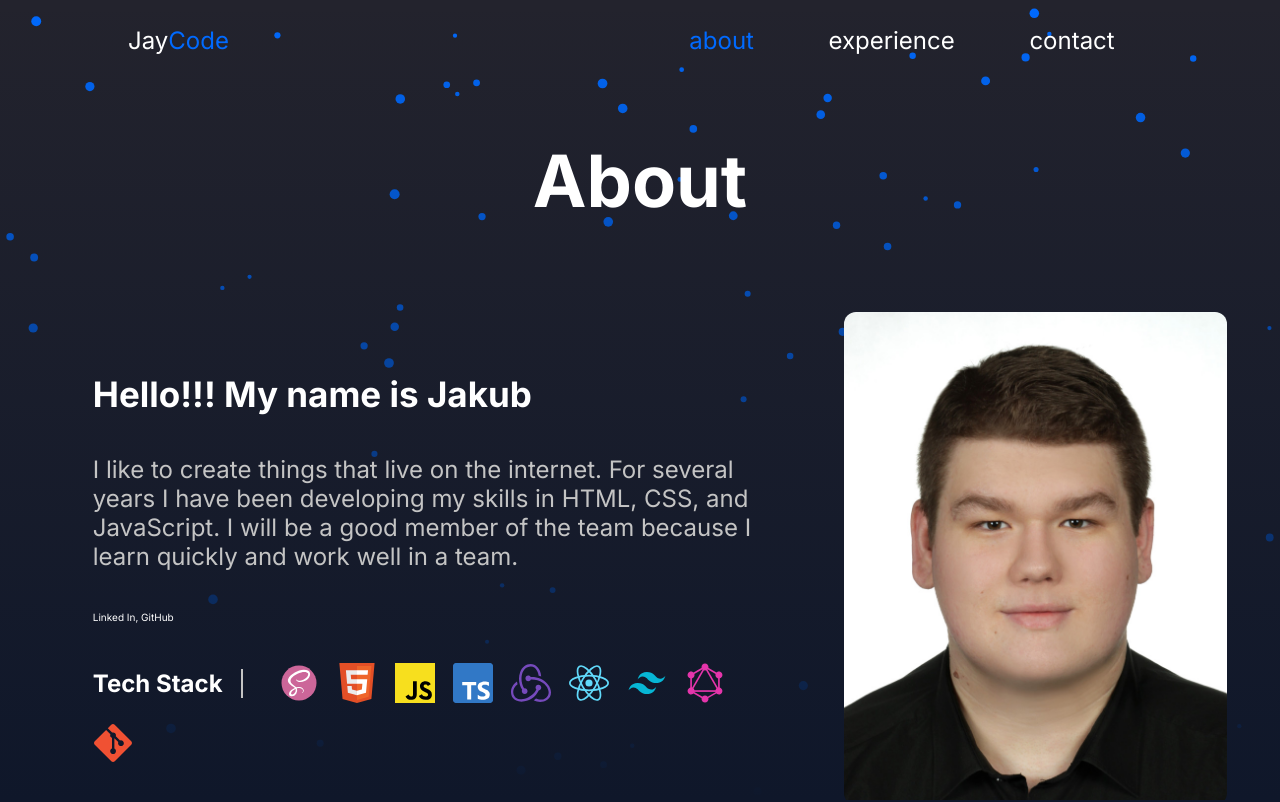
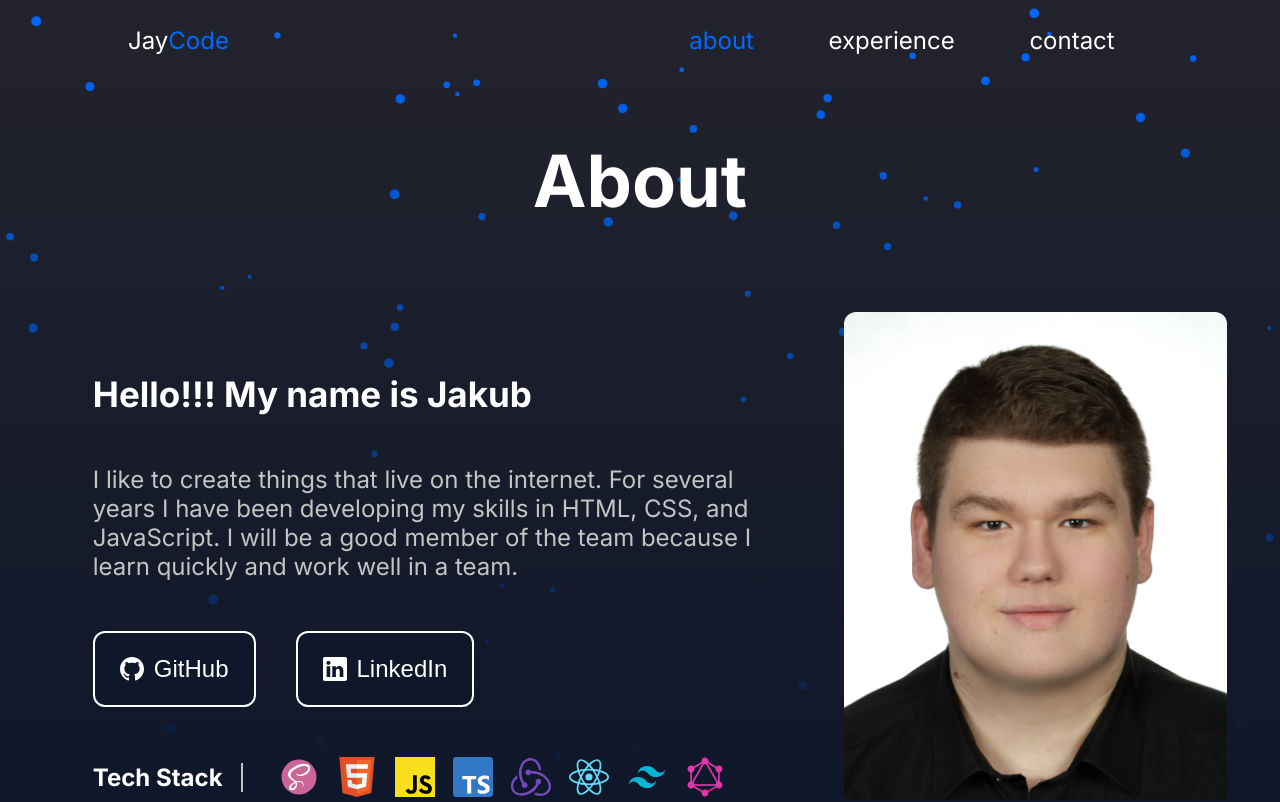
Before and after one commit to JayCodeGitHub/jaycode.pl, a Next.js app: page /about in a window 1280 px wide. Shown: the top 802 px of the page. Built offline with nearby package versions, Linux system fonts and the light colour scheme.

Commit message:
Styled socialMediaButton

```diff
--- a/src/components/aboutSection/aboutSection.styles.ts
+++ b/src/components/aboutSection/aboutSection.styles.ts
@@ -25,7 +25,7 @@ export const StyledDescriptionsWrapper = styled.div`
     display: flex;
     flex-direction: column;
     width: 100%;
-    gap: 4rem;
+    gap: 5rem;
     padding: 5%;
     ${({ theme }) => theme.mq.desktop} {
         width: 65%;
@@ -43,7 +43,9 @@ export const StyledDescription = styled.p`
 `
 
 export const StyledLinksWrapper = styled.span`
-    color: ${({ theme }) => theme.white};
+    display: flex;
+    gap: 4rem;
+    width: min-content;
 `
 
 export const StyledTechnologiesWrapper = styled.ul`
--- a/src/components/aboutSection/aboutSection.tsx
+++ b/src/components/aboutSection/aboutSection.tsx
@@ -11,6 +11,7 @@ import {
   StyledImage,
 } from "./aboutSection.styles";
 import { AboutSectionItems } from "@/assets/aboutSectionItems";
+import SocialMediaButton from "../socialMediaButton/socialMediaButton";
 
 export default function AboutSection() {
   const { title, description, technologies, image } = AboutSectionItems;
@@ -20,7 +21,20 @@ export default function AboutSection() {
         <StyledDescriptionsWrapper>
           <StyledTitle>{title}</StyledTitle>
           <StyledDescription>{description}</StyledDescription>
-          <StyledLinksWrapper>Linked In, GitHub</StyledLinksWrapper>
+          <StyledLinksWrapper>
+            <SocialMediaButton
+              href="https://github.com/JayCodeGitHub"
+              type="github"
+            >
+              GitHub
+            </SocialMediaButton>
+            <SocialMediaButton
+              href="https://www.linkedin.com/in/jakub-gryzi%C5%84ski-b00296264/"
+              type="linkedin"
+            >
+              LinkedIn
+            </SocialMediaButton>
+          </StyledLinksWrapper>
           <StyledTechnologiesWrapper>
             <h3>Tech Stack</h3>
             {technologies.map(({ image, alt }) => (
--- a/src/components/socialMediaButton/socialMediaButton.styled.ts
+++ b/src/components/socialMediaButton/socialMediaButton.styled.ts
@@ -1,3 +1,29 @@
 import styled from "styled-components";
 
-export const StyledWrapper = styled.button``
+export const StyledOuterWrapper = styled.a`
+    position: relative;
+    width: auto;
+`
+
+export const StyledWrapper = styled.button`
+    display: flex;
+    justify-content: center;
+    align-items: center;
+    cursor: pointer;
+    gap: 1rem;
+    font-size: ${({ theme }) => theme.font.size.s};
+    color: ${({ theme }) => theme.white};
+    background-color: ${({ theme }) => theme.tertiary};
+    border: solid 2px ${({ theme }) => theme.white};
+    border-radius: 1.2rem;
+    padding: 1.2rem 2.5rem;
+    width: 100%;
+    transition: all 0.2s ease-in-out;
+    svg {
+        width: ${({ theme }) => theme.font.size.s};
+    }
+    &:hover {
+        color: ${({ theme }) => theme.grey};
+        border: solid 2px ${({ theme }) => theme.grey};
+    }
+`
--- a/src/components/socialMediaButton/socialMediaButton.tsx
+++ b/src/components/socialMediaButton/socialMediaButton.tsx
@@ -1,9 +1,61 @@
-import { StyledWrapper } from "./socialMediaButton.styled";
+import { StyledOuterWrapper, StyledWrapper } from "./socialMediaButton.styled";
 
-export default function socialMediaButton() {
+interface SocialMediaButtonProps {
+  href: string;
+  type: string;
+  children: React.ReactNode;
+}
+
+export default function SocialMediaButton({
+  href,
+  type,
+  children,
+}: SocialMediaButtonProps) {
   return (
-    <StyledWrapper>
-      <h1>SocialMedia Link</h1>
-    </StyledWrapper>
+    <StyledOuterWrapper href={href} target="_blank">
+      <StyledWrapper>
+        {type == "github" ? (
+          <svg
+            xmlns="http://www.w3.org/2000/svg"
+            width="48"
+            height="48"
+            viewBox="0 0 24 24"
+            fill="currentColor"
+          >
+            <path d="M12 0c-6.626 0-12 5.373-12 12 0 5.302 3.438 9.8 8.207 11.387.599.111.793-.261.793-.577v-2.234c-3.338.726-4.033-1.416-4.033-1.416-.546-1.387-1.333-1.756-1.333-1.756-1.089-.745.083-.729.083-.729 1.205.084 1.839 1.237 1.839 1.237 1.07 1.834 2.807 1.304 3.492.997.107-.775.418-1.305.762-1.604-2.665-.305-5.467-1.334-5.467-5.931 0-1.311.469-2.381 1.236-3.221-.124-.303-.535-1.524.117-3.176 0 0 1.008-.322 3.301 1.23.957-.266 1.983-.399 3.003-.404 1.02.005 2.047.138 3.006.404 2.291-1.552 3.297-1.23 3.297-1.23.653 1.653.242 2.874.118 3.176.77.84 1.235 1.911 1.235 3.221 0 4.609-2.807 5.624-5.479 5.921.43.372.823 1.102.823 2.222v3.293c0 .319.192.694.801.576 4.765-1.589 8.199-6.086 8.199-11.386 0-6.627-5.373-12-12-12z" />
+          </svg>
+        ) : null}
+        {type == "linkedin" ? (
+          <svg
+            xmlns="http://www.w3.org/2000/svg"
+            width="48"
+            height="48"
+            viewBox="0 0 24 24"
+            fill="currentColor"
+          >
+            <path d="M22.23 0H1.77C.8 0 0 .77 0 1.72v20.56C0 23.23.8 24 1.77 24h20.46c.98 0 1.77-.77 1.77-1.72V1.72C24 .77 23.2 0 22.23 0zM7.27 20.1H3.65V9.24h3.62V20.1zM5.47 7.76h-.03c-1.22 0-2-.83-2-1.87 0-1.06.8-1.87 2.05-1.87 1.24 0 2 .8 2.02 1.87 0 1.04-.78 1.87-2.05 1.87zM20.34 20.1h-3.63v-5.8c0-1.45-.52-2.45-1.83-2.45-1 0-1.6.67-1.87 1.32-.1.23-.11.55-.11.88v6.05H9.28s.05-9.82 0-10.84h3.63v1.54a3.6 3.6 0 0 1 3.26-1.8c2.39 0 4.18 1.56 4.18 4.89v6.21z" />
+          </svg>
+        ) : null}
+        {type == "website" ? (
+          <svg
+            xmlns="http://www.w3.org/2000/svg"
+            width="48"
+            height="48"
+            fill="none"
+            viewBox="0 0 24 24"
+            stroke-width="2"
+            stroke="currentColor"
+            aria-hidden="true"
+          >
+            <path
+              stroke-linecap="round"
+              stroke-linejoin="round"
+              d="M13.5 6H5.25A2.25 2.25 0 003 8.25v10.5A2.25 2.25 0 005.25 21h10.5A2.25 2.25 0 0018 18.75V10.5m-10.5 6L21 3m0 0h-5.25M21 3v5.25"
+            ></path>
+          </svg>
+        ) : null}
+        {children}
+      </StyledWrapper>
+    </StyledOuterWrapper>
   );
 }
```
